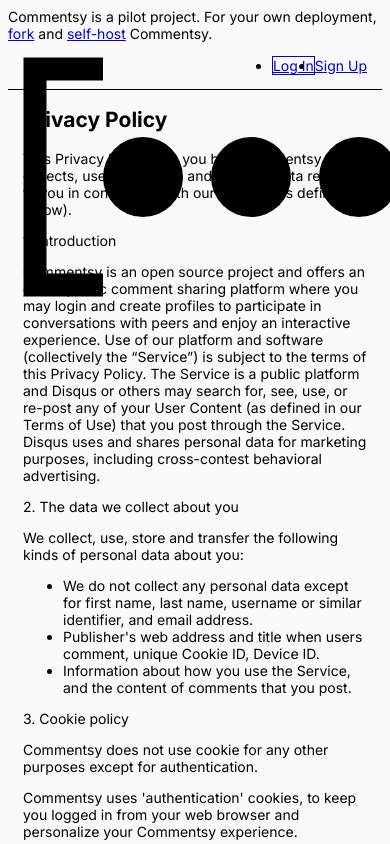
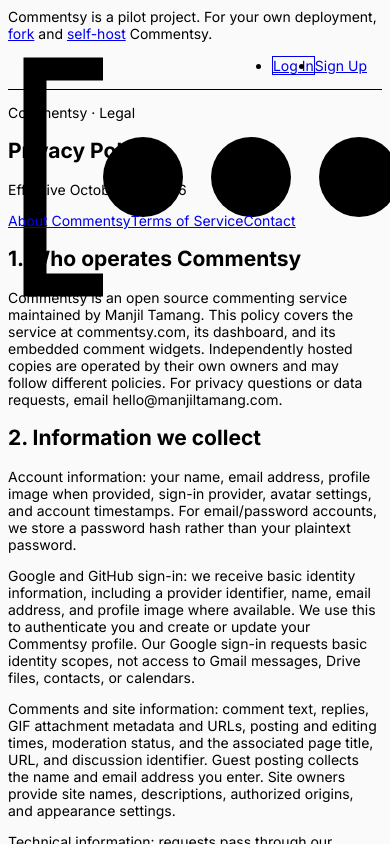
Before and after one commit to manjillama/commentsy, a Next.js app: page /legal/privacy-policy in a window 390 px wide. Shown: the top 844 px of the page. Built offline with nearby package versions, Linux system fonts and the light colour scheme; no server answers.

Commit message:
update legal pages

```diff
--- a/app/legal/privacy-policy/page.tsx
+++ b/app/legal/privacy-policy/page.tsx
@@ -1,65 +1,102 @@
 import { SITE_DATA } from "@/constants";
 import { withSiteLayout } from "@/hoc";
 import { Metadata } from "next";
+import Link from "next/link";
 
 export const metadata: Metadata = {
   title: `Privacy Policy | ${SITE_DATA.title}`,
 };
 
+const sections: [string, string[]][] = [
+  [
+    "Who operates Commentsy",
+    [
+      "Commentsy is an open source commenting service maintained by Manjil Tamang. This policy covers the service at commentsy.com, its dashboard, and its embedded comment widgets. Independently hosted copies are operated by their own owners and may follow different policies. For privacy questions or data requests, email hello@manjiltamang.com."
+    ]
+  ],
+  [
+    "Information we collect",
+    [
+      "Account information: your name, email address, profile image when provided, sign-in provider, avatar settings, and account timestamps. For email/password accounts, we store a password hash rather than your plaintext password.",
+      "Google and GitHub sign-in: we receive basic identity information, including a provider identifier, name, email address, and profile image where available. We use this to authenticate you and create or update your Commentsy profile. Our Google sign-in requests basic identity scopes, not access to Gmail messages, Drive files, contacts, or calendars.",
+      "Comments and site information: comment text, replies, GIF attachment metadata and URLs, posting and editing times, moderation status, and the associated page title, URL, and discussion identifier. Guest posting collects the name and email address you enter. Site owners provide site names, descriptions, authorized origins, and appearance settings.",
+      "Technical information: requests pass through our hosting and database providers. They may process IP addresses, browser and request information, and operational logs to deliver and protect the service. Application logs record API paths, response status, timing, and diagnostic error codes."
+    ]
+  ],
+  [
+    "How we use information",
+    [
+      "We use information to sign users in, maintain sessions, display comments and profiles, connect discussions to website pages, provide account and site management, support moderation, investigate errors and abuse, and respond to support or privacy requests. Google account information is used for authentication and the associated user-facing profile features, not advertising."
+    ]
+  ],
+  [
+    "Public comments and sharing",
+    [
+      "Comments are intended for public discussion. Your display name, avatar or profile image, comment text, GIFs, and timestamps may be visible to readers, website owners, and search engines. Do not post confidential information or personal data you do not want others to see.",
+      "Guest posting is not anonymous to the service: we store the name and email address you submit. Your guest name and avatar are shown with your comment. Guest email addresses are excluded from comment responses, including public discussions and moderation responses.",
+      "We use infrastructure providers, including Vercel for hosting and MongoDB Atlas for database storage, to operate the hosted service. These providers process information as needed to deliver their services. Google and GitHub handle their own authentication pages under their respective privacy policies. We may disclose information where legally required or necessary to address fraud, abuse, or security incidents."
+    ]
+  ],
+  [
+    "GIFs and third-party websites",
+    [
+      "The optional GIF picker uses KLIPY. Searches, media requests, and search/share events are sent from your browser to KLIPY, with an anonymous per-page identifier. Media requests can expose your IP address and browser information to that provider. Commentsy stores the selected GIF URL and metadata, rather than a copy of the GIF file.",
+      "Websites embedding Commentsy have their own privacy practices. This policy covers Commentsy processing; it does not govern the host website, its analytics, or other third-party services."
+    ]
+  ],
+  [
+    "Cookies and browser storage",
+    [
+      "Commentsy uses cookies for authentication, session continuity, and security checks during sign-in. An embedded widget may ask for browser storage access to recognize an existing Commentsy session. You can decline that permission or block cookies, although signed-in features may then be unavailable. Signing out ends the session in that browser; browser settings let you clear stored cookies."
+    ]
+  ],
+  [
+    "Retention and deletion",
+    [
+      "Account, site, and comment records are retained while they support the service and until removed through an applicable deletion process. We do not currently apply a fixed automatic retention period to all records.",
+      "Deleting a comment in the interface marks it as deleted and hides its content from normal public display; it does not immediately erase the underlying database record. Replies may remain in the discussion. Copies made by other users or search engines may remain outside our control.",
+      "To request access, correction, account deletion, or removal of retained data, contact hello@manjiltamang.com. There is currently no self-service account deletion feature. We may ask for information needed to verify that the request concerns your account or content. Some information may need to be retained for security, legal obligations, or resolving disputes, and provider backups may retain copies according to their backup processes."
+    ]
+  ],
+  [
+    "Your choices and security",
+    [
+      "You can edit supported profile fields and manage your signed-in comments from the dashboard. You can revoke Google or GitHub access in that provider’s account settings; revoking access does not by itself delete records already stored by Commentsy. Additional privacy rights may apply depending on where you live; contact us to exercise them.",
+      "We use HTTPS, password hashing, and session controls to protect information. No online service or storage system can guarantee complete security. Keep your password and sign-in provider account secure."
+    ]
+  ],
+  [
+    "Children and policy changes",
+    [
+      "Commentsy is not intended for children under 13. If you believe a child has provided personal information, contact us so we can investigate and address it.",
+      "We may update this policy as the service changes. The date above identifies the current version. Material changes will be described on the service. For questions, contact hello@manjiltamang.com."
+    ]
+  ]
+];
+
 function PrivacyPolicy() {
   return (
-    <div className="bg-white min-h-screen">
-      <div className="max-w-screen-lg mx-auto px-[15px] py-10">
-        <h2 className="text-6xl font-bold">Privacy Policy</h2>
-        <p className="my-4">
-          This Privacy Policy tells you how Commentsy collects, uses, discloses
-          and protects data relating to you in connection with our Service (as
-          defined below).
-        </p>
-        <p className="my-4 font-bold">1. Introduction</p>
-        <p className="my-4">
-          Commentsy is an open source project and offers an online public
-          comment sharing platform where you may login and create profiles to
-          participate in conversations with peers and enjoy an interactive
-          experience. Use of our platform and software (collectively the
-          “Service”) is subject to the terms of this Privacy Policy. The Service
-          is a public platform and Disqus or others may search for, see, use, or
-          re-post any of your User Content (as defined in our Terms of Use) that
-          you post through the Service. Disqus uses and shares personal data for
-          marketing purposes, including cross-contest behavioral advertising.
-        </p>
-        <p className="my-4 font-bold">2. The data we collect about you</p>
-        <p className="my-4">
-          We collect, use, store and transfer the following kinds of personal
-          data about you:
-        </p>
-        <ul className="list-disc ml-4">
-          <li className="my-4">
-            We do not collect any personal data except for first name, last
-            name, username or similar identifier, and email address.
-          </li>
-          <li className="my-4">
-            Publisher&apos;s web address and title when users comment, unique
-            Cookie ID, Device ID.
-          </li>
-          <li className="my-4">
-            Information about how you use the Service, and the content of
-            comments that you post.
-          </li>
-        </ul>
-        <p id="cookie-policy" className="font-bold my-4">
-          3. Cookie policy
-        </p>
-        <p className="my-4">
-          Commentsy does not use cookie for any other purposes except for
-          authentication.
-        </p>
-        <p className="my-4">
-          Commentsy uses &apos;authentication&apos; cookies, to keep you logged
-          in from your web browser and personalize your Commentsy experience.
-        </p>
+    <article className="bg-white min-h-screen text-neutral-700">
+      <div className="max-w-3xl mx-auto px-5 py-12 sm:py-16">
+        <p className="text-sm mb-3">Commentsy · Legal</p>
+        <h1 className="text-4xl sm:text-5xl font-bold text-neutral-950">Privacy Policy</h1>
+        <p className="mt-4 text-sm">Effective October 28, 2026</p>
+        <nav aria-label="Legal pages" className="flex flex-wrap gap-5 my-8 underline">
+          <Link href="/">About Commentsy</Link>
+          <Link href="/legal/terms-of-service">Terms of Service</Link>
+          <a href="mailto:hello@manjiltamang.com">Contact</a>
+        </nav>
+        {sections.map(([heading, paragraphs], index) => (
+          <section key={heading} className="mt-8">
+            <h2 className="text-xl font-semibold text-neutral-950">{index + 1}. {heading}</h2>
+            {paragraphs.map(paragraph => (
+              <p key={paragraph} className="mt-3 leading-7">{paragraph}</p>
+            ))}
+          </section>
+        ))}
       </div>
-    </div>
+    </article>
   );
 }
+
 export default withSiteLayout(PrivacyPolicy);
--- a/app/legal/terms-of-service/page.tsx
+++ b/app/legal/terms-of-service/page.tsx
@@ -1,154 +1,107 @@
 import { SITE_DATA } from "@/constants";
 import { withSiteLayout } from "@/hoc";
 import { Metadata } from "next";
+import Link from "next/link";
 
 export const metadata: Metadata = {
   title: `Terms of Service | ${SITE_DATA.title}`,
 };
 
-async function TermsOfService() {
+const sections: [string, string[]][] = [
+  [
+    "About these terms",
+    [
+      "These terms govern use of the hosted Commentsy website, dashboard, and embedded commenting service at commentsy.com, maintained by Manjil Tamang. By using the service, you agree to these terms. If you do not agree, do not use the hosted service. Independently hosted copies are subject to their operators’ terms.",
+      "Commentsy is a pilot project. Features, availability, and service limits may change. For a deployment you control, you can fork and self-host the software subject to its repository license."
+    ]
+  ],
+  [
+    "Accounts and eligibility",
+    [
+      "You must be at least 13 and meet any higher minimum age required for using the service where you live. If you use Commentsy for an organization, you must have authority to act for it.",
+      "Provide accurate account information and protect your password and connected Google or GitHub account. You are responsible for activity you authorize through your account. Do not impersonate others, share access without permission, or attempt to access another person’s account. Contact hello@manjiltamang.com if you suspect unauthorized access."
+    ]
+  ],
+  [
+    "Your content",
+    [
+      "You retain your rights in comments and other content you submit. You grant Commentsy permission to store, reproduce, format, and display that content as needed to operate the service, distribute it through embedded discussions, and support moderation. This permission does not transfer ownership of your content.",
+      "Only submit content you have the right to share. You are responsible for its accuracy and legality. Comments are public: other people may read, copy, or quote them. Do not submit confidential information or another person’s private data without authorization."
+    ]
+  ],
+  [
+    "Acceptable use",
+    [
+      "Do not post unlawful content, threats, harassment, hateful abuse, sexual exploitation of children, non-consensual intimate material, or content that infringes another person’s rights. Do not use Commentsy for spam, fraud, deceptive impersonation, or distributing malware.",
+      "Do not bypass authentication, moderation, origin restrictions, or other security controls; harvest personal information; or deliberately overload or disrupt the service. Report suspected security issues privately to hello@manjiltamang.com.",
+      "Communities using the widget may set additional rules. Follow those rules when participating on their websites."
+    ]
+  ],
+  [
+    "Site owners and moderation",
+    [
+      "Embed Commentsy only on websites you own or are authorized to manage. You are responsible for configuring authorized domains, complying with obligations that apply to your website, explaining your use of the widget to visitors, and moderating discussions you manage.",
+      "Site owners can moderate, hide, mark as spam, or remove comments. We may restrict content or accounts to address abuse, security risks, legal requirements, or violations of these terms. Moderation does not mean we endorse other content, and we cannot promise that every submission will be reviewed."
+    ]
+  ],
+  [
+    "Privacy and deletion",
+    [
+      "Our Privacy Policy explains the information processed by the service, including sign-in data, guest information, comments, and cookies. Read it before submitting personal information.",
+      "Comment deletion hides content through the service but may retain a database record to preserve discussion structure and support service operations. It cannot remove copies others have made. Account deletion and further data removal requests can be sent to hello@manjiltamang.com; there is no self-service account deletion feature."
+    ]
+  ],
+  [
+    "Third-party services and open source software",
+    [
+      "Google, GitHub, KLIPY, and websites embedding Commentsy operate independently and have their own terms and privacy policies. We do not control their availability or content. Choosing a GIF does not give you ownership of its underlying media.",
+      "The Commentsy source code is governed by the license included in its repository. These hosted-service terms do not replace or restrict permissions granted by that license. Rights in third-party code, media, and trademarks remain with their owners."
+    ]
+  ],
+  [
+    "Availability and responsibility",
+    [
+      "The hosted service is provided as available, without a promise of uninterrupted access, permanent storage, or fitness for a particular purpose. To the extent permitted by applicable law, we disclaim implied warranties and are not responsible for indirect or consequential losses, including lost profits or lost data, arising from use of the service.",
+      "Nothing in these terms excludes liability or limits consumer rights where doing so is prohibited by law. Keep your own copies of important content and assess whether a pilot service meets your needs."
+    ]
+  ],
+  [
+    "Ending use and changes",
+    [
+      "You may stop using Commentsy at any time. Site owners can remove the embed from their websites. We may suspend access or discontinue the hosted service, including where needed to protect users or maintain security. Retention of existing records is described in the Privacy Policy.",
+      "We may revise these terms as the service changes. We will update the date above and describe material changes on the service. Continued use after revised terms take effect means you accept them, to the extent permitted by applicable law."
+    ]
+  ],
+  [
+    "Contact",
+    [
+      "For questions about these terms, moderation concerns, copyright complaints, or account requests, email hello@manjiltamang.com. Include enough detail to identify the relevant account or content, but do not send passwords, access tokens, or other secrets."
+    ]
+  ]
+];
+
+function TermsOfService() {
   return (
-    <div className="bg-white min-h-screen">
-      <div className="max-w-screen-lg mx-auto px-[15px] py-10">
-        <h2 className="text-6xl font-bold">Terms of Service</h2>
-
-        <p className="my-4">
-          Commentsy. (“Commentsy”, “we”, “us” or “our”) is an open source
-          project and offers an online public comment sharing platform where you
-          may login and create profiles to participate in conversations with
-          peers and enjoy an interactive experience. Our services are best only
-          for educative and experimental purpose and it is best to use other
-          commercial services of similar kind if commercial projects. These
-          Terms of Service (the “Terms”) govern your use of and access to our
-          comment sharing platform, software and website (collectively the
-          “Service”) by using the Service you understand and agree to be bound
-          by these Terms. Commentsy will not be liable for any losses.
-        </p>
-        <p className="my-4">
-          Commentsy is a pilot project. For your own deployment, we recommend
-          forking and self-hosting Commentsy.
-        </p>
-        <p className="my-4 font-bold">Commentsy Account.</p>
-        <p className="my-4">
-          By creating a Commentsy account, you agree to these Terms. When
-          creating your account, you must provide accurate and complete
-          information. You are solely responsible for the activity that occurs
-          on your account, and you must keep your account password secure. We
-          encourage you to use “strong” passwords (passwords that use a
-          combination of upper and lowercase letters, numbers and symbols) with
-          your account. You may never use another user’s account without
-          permission.
-        </p>
-        <p className="my-4 font-bold">Privacy. </p>
-        <p className="my-4">
-          The Commentsy Privacy Policy describes how we use and process the
-          information you provide to us when you use the Service. You understand
-          that by using the Services you consent to the collection, use and
-          disclosure of your information as set forth in our Privacy Policy.
-        </p>
-        <p className="my-4 font-bold">Content on the Services.</p>
-        <p className="my-4">
-          You are responsible for your use of the Services and for any content
-          you submit, post, display or otherwise make available on or through
-          the Service (“User Content”), including that such User Content
-          complies with applicable laws, rules, and regulations. You should only
-          provide Content that you are comfortable sharing with others.
-        </p>
-        <p className="my-4 font-bold">Commentsy Content</p>
-        <p className="my-4">
-          Commentsy’ name, logo, designs, trademarks, trade dress, service
-          marks, copyrights, patents or other intellectual property rights in
-          Commentsy’ software, images, text, graphics, illustrations, logos,
-          APIs etc. (the “Commentsy Content”) is the exclusive property of
-          Commentsy or its licensors. Except as explicitly provided herein,
-          nothing in these Terms shall be deemed to create a license in or to
-          Commentsy Content, and you agree not to sell, license, rent, modify,
-          distribute, copy, reproduce, transmit, publicly display, publicly
-          perform, publish, adapt, edit or create derivative works from any
-          Commentsy Content. Use of the Commentsy Content for any purpose not
-          expressly permitted by these Terms is strictly prohibited.
-        </p>
-        <p className="my-4 font-bold">Service Rules</p>
-        <p className="my-4">
-          Please review the Commentsy Service Rules below, in consideration of
-          the license to use the Services you agree to comply with the Service
-          Rules which are part of these Terms and outline what is prohibited on
-          the services. Please also note, Commentsy comments often appear in
-          websites and online communities not owned by Commentsy, these websites
-          and online communities may have their own rules about content and
-          comments on their site, please respect the rules of the communities in
-          which you are using Commentsy to comment.
-        </p>
-        <p className="my-4">
-          Bullying; Harassment; Hate Speech. We do not allow bullying or hate
-          speech on the Commentsy platform. Hate speech attacks people based on
-          “protected characteristics” which include race, ethnicity, sexual
-          orientation, religious affiliation, sex, gender, gender identity or
-          serious disability or disease. Bullying targets individuals with the
-          intention of degrading or shaming them. Bullying is especially harmful
-          to minors because they may be more vulnerable. Commentsy prohibits
-          bullying and hate speech and requires our users to respect each other
-          and comment with the respect and sensitivity of others in mind.
-        </p>
-        <p className="my-4">
-          Trademark Rights and Rights of Publicity; Impersonation. Users are
-          required to respect the intellectual property rights of others, and
-          are prohibited from posting content that violates someone else’s
-          copyright, trademark, or right of publicity. Additionally, users are
-          prohibited from impersonating others in a manner that does or is
-          intended to mislead or deceive others. Accounts portraying another
-          person in a confusing or deceptive manner may be banned at Commentsy’
-          discretion.
-        </p>
-        <p className="my-4">
-          Safety; Self-Harm. Users are prohibited from promoting or encouraging
-          suicide or self-harm. When we receive reports that a person is
-          threatening suicide or self-harm, we may take a number of steps to
-          assist them, such as reaching out to that person and providing
-          resources such as contact information for our mental health partners.
-        </p>
-        <p className="my-4">
-          Violence and Criminal Acts. Users are prohibited from promoting or
-          publicizing violent crime, theft, or fraud. We also prohibit users
-          from making credible threats of violence, serious physical harm, or
-          death. This includes, but is not limited to, promoting, publicizing or
-          threatening terrorist activity, organized hate crime, mass or serial
-          murder, human trafficking, organized violence.
-        </p>
-        <p className="my-4">
-          Child sexual exploitation. Commentsy prohibits content that sexually
-          exploits or endangers children. If we become aware of apparent child
-          exploitation, we will report it in compliance with applicable law.
-        </p>
-        <p className="my-4">
-          Inappropriate Content. Graphic media, including explicit violence,
-          gore, and pornographic content are not allowed.
-        </p>
-        <p className="my-4">
-          Deceitful data collection; Malware Collecting or harvesting any
-          personally identifiable information, including account names, from the
-          Service; attempting to interfere with, to compromise the system
-          integrity or security or to decipher any transmissions to or from the
-          servers running the Service; (v) taking any action that imposes, or
-          may impose at our sole discretion an unreasonable or
-          disproportionately large load on our infrastructure; (vi) uploading
-          data, viruses, worms, or other software agents through the Service
-          accessing any content on the Service through any technology or means
-          other than those provided or authorized by the Service; or (xiii)
-          bypassing the measures we may use to prevent or restrict access to the
-          Service, including without limitation features that prevent or
-          restrict use or copying of any content or enforce limitations on use
-          of the Service or the content therein.
-        </p>
-        <p className="my-4 font-bold">Spam.</p>
-        <p className="my-4">
-          Users are prohibited from posting or sending Spam through the service.
-          What constitutes Spam is constantly evolving. Generally, Spam means
-          repeated actions that negatively impact others, such as repeatedly
-          posting a comment with the intent to post a thread etc.
-        </p>
+    <article className="bg-white min-h-screen text-neutral-700">
+      <div className="max-w-3xl mx-auto px-5 py-12 sm:py-16">
+        <p className="text-sm mb-3">Commentsy · Legal</p>
+        <h1 className="text-4xl sm:text-5xl font-bold text-neutral-950">Terms of Service</h1>
+        <p className="mt-4 text-sm">Effective October 28, 2026</p>
+        <nav aria-label="Legal pages" className="flex flex-wrap gap-5 my-8 underline">
+          <Link href="/">About Commentsy</Link>
+          <Link href="/legal/privacy-policy">Privacy Policy</Link>
+          <a href="mailto:hello@manjiltamang.com">Contact</a>
+        </nav>
+        {sections.map(([heading, paragraphs], index) => (
+          <section key={heading} className="mt-8">
+            <h2 className="text-xl font-semibold text-neutral-950">{index + 1}. {heading}</h2>
+            {paragraphs.map(paragraph => (
+              <p key={paragraph} className="mt-3 leading-7">{paragraph}</p>
+            ))}
+          </section>
+        ))}
       </div>
-    </div>
+    </article>
   );
 }
 
```
Also changed, not shown: app/page.tsx (+3 -4 lines), models/Comment.ts (+9 -1 lines), 1 other file (tests, documents, lock files or other folders).
